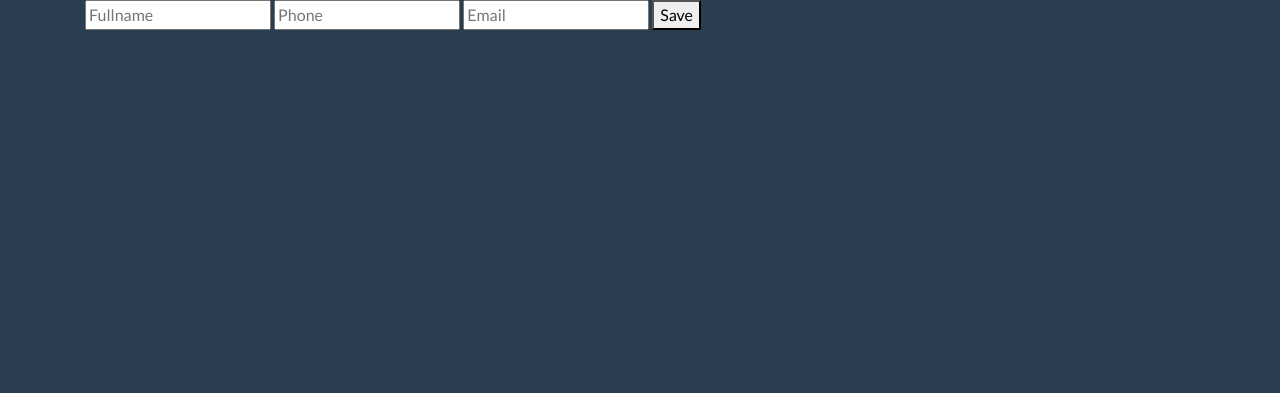
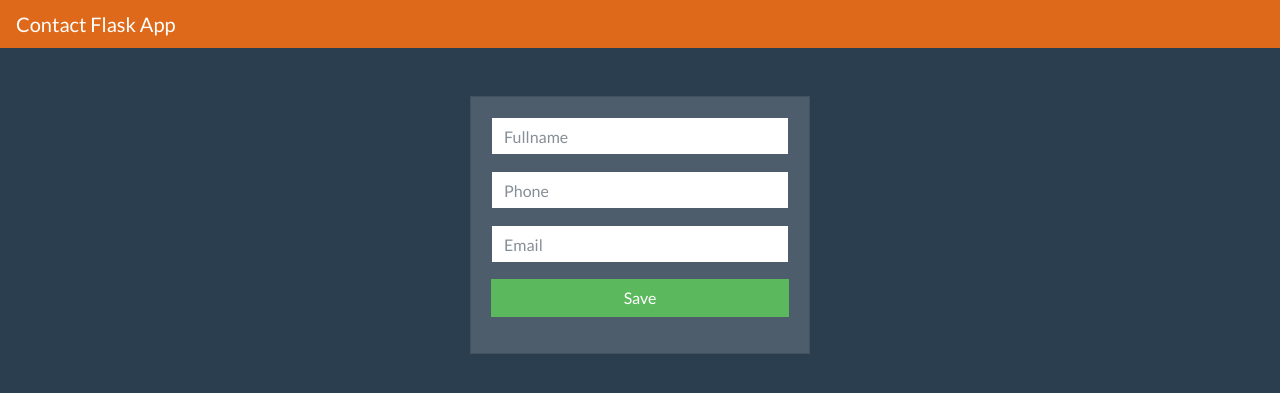
Before and after one commit to Reymon99/Agenda-de-Contactos-Flask, a Flask app: page /edit/1 in a window 1280 px wide. Shown: the top 393 px of the page. Run offline with Flask 2, Linux system fonts and the light colour scheme; data that the repository does not hold is empty; some libraries are stand-ins or nearby versions.

Commit message:
Estilos ventana edit-contact

```diff
--- a/templates/edit_contact.html
+++ b/templates/edit_contact.html
@@ -1,10 +1,22 @@
 {% extends 'layout.html' %}
 
 {% block body %}
-    <form action="/update/{{ contact['id'] }}" method="POST">
-        <input type="text" name="fullname" placeholder="Fullname" value="{{ contact['fullname'] }}">
-        <input type="text" name="phone" placeholder="Phone" value="{{ contact['phone'] }}">
-        <input type="email" name="email" placeholder="Email" value="{{ contact['email'] }}">
-        <button type="submit">Save</button>
-    </form>
+    <div class="col-md-4 offset-md-4">
+        <div class="card card-body">
+            <form action="/update/{{ contact['id'] }}" method="POST">
+                <div class="form-group">
+                    <input type="text" name="fullname" placeholder="Fullname" value="{{ contact['fullname'] }}" class="form-control">
+                </div>
+                <div class="form-group">
+                    <input type="text" name="phone" placeholder="Phone" value="{{ contact['phone'] }}" class="form-control">
+                </div>
+                <div class="form-group">
+                    <input type="email" name="email" placeholder="Email" value="{{ contact['email'] }}" class="form-control">
+                </div>
+                <div class="form-group">
+                    <button type="submit" class="btn btn-success btn-block">Save</button>
+                </div>
+            </form>
+        </div>
+    </div>
 {% endblock %}
--- a/templates/layout.html
+++ b/templates/layout.html
@@ -6,11 +6,13 @@
     <link rel="stylesheet" href="https://bootswatch.com/4/superhero/bootstrap.min.css">
 </head>
 <body>
-    <div class="container">
+    <nav class="navbar navbar-expand-lg navbar-dark bg-primary">
+        <a class="navbar-brand" href="/">Contact Flask App</a>
+    </nav>
+    <div class="container pt-5">
         {% block body %}
         {% endblock %}
     </div>
-
     <!-- scripts -->
     <script src="https://code.jquery.com/jquery-3.3.1.slim.min.js" integrity="sha384-q8i/X+965DzO0rT7abK41JStQIAqVgRVzpbzo5smXKp4YfRvH+8abtTE1Pi6jizo" crossorigin="anonymous"></script>
     <script src="https://cdnjs.cloudflare.com/ajax/libs/popper.js/1.14.7/umd/popper.min.js" integrity="sha384-UO2eT0CpHqdSJQ6hJty5KVphtPhzWj9WO1clHTMGa3JDZwrnQq4sF86dIHNDz0W1" crossorigin="anonymous"></script>
```
